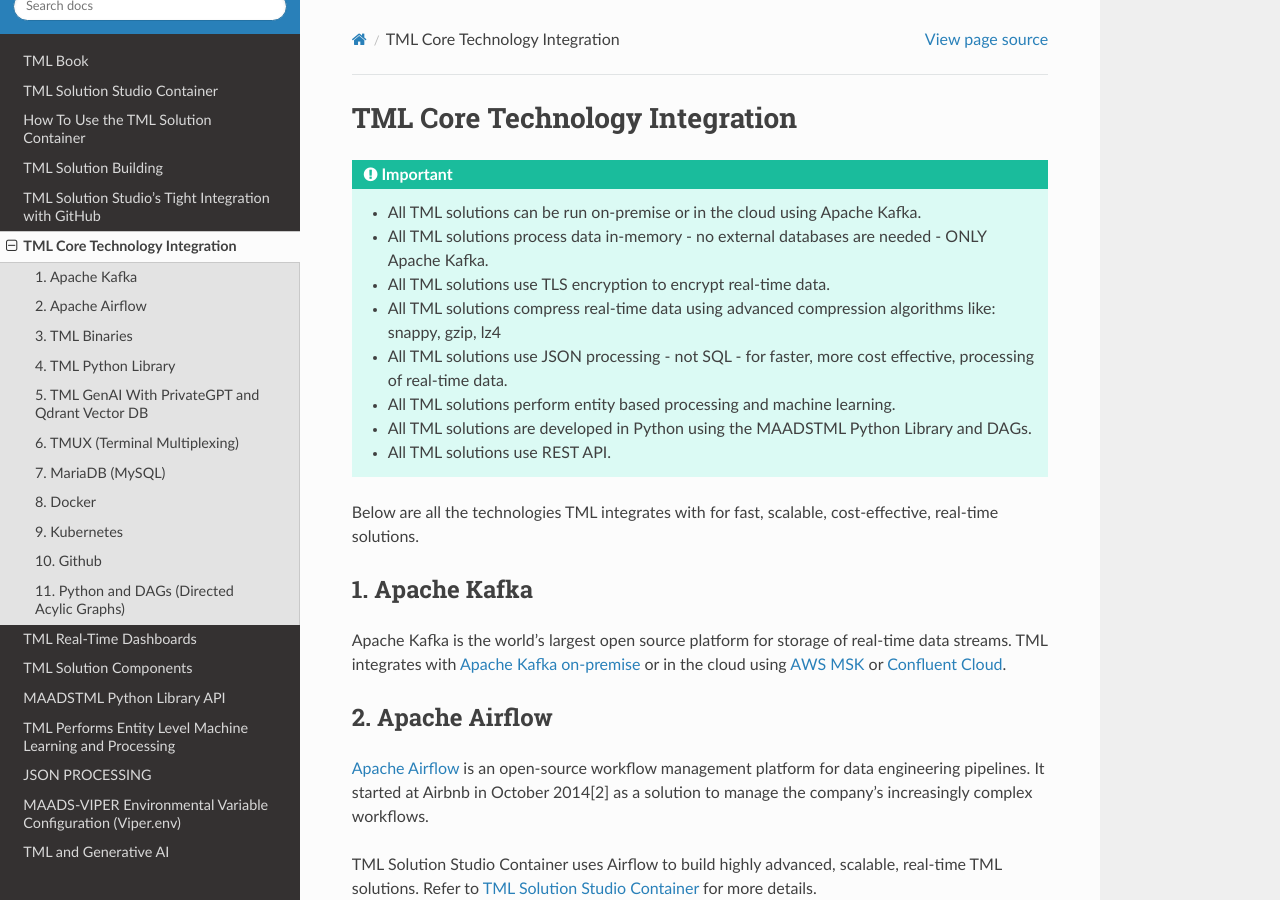
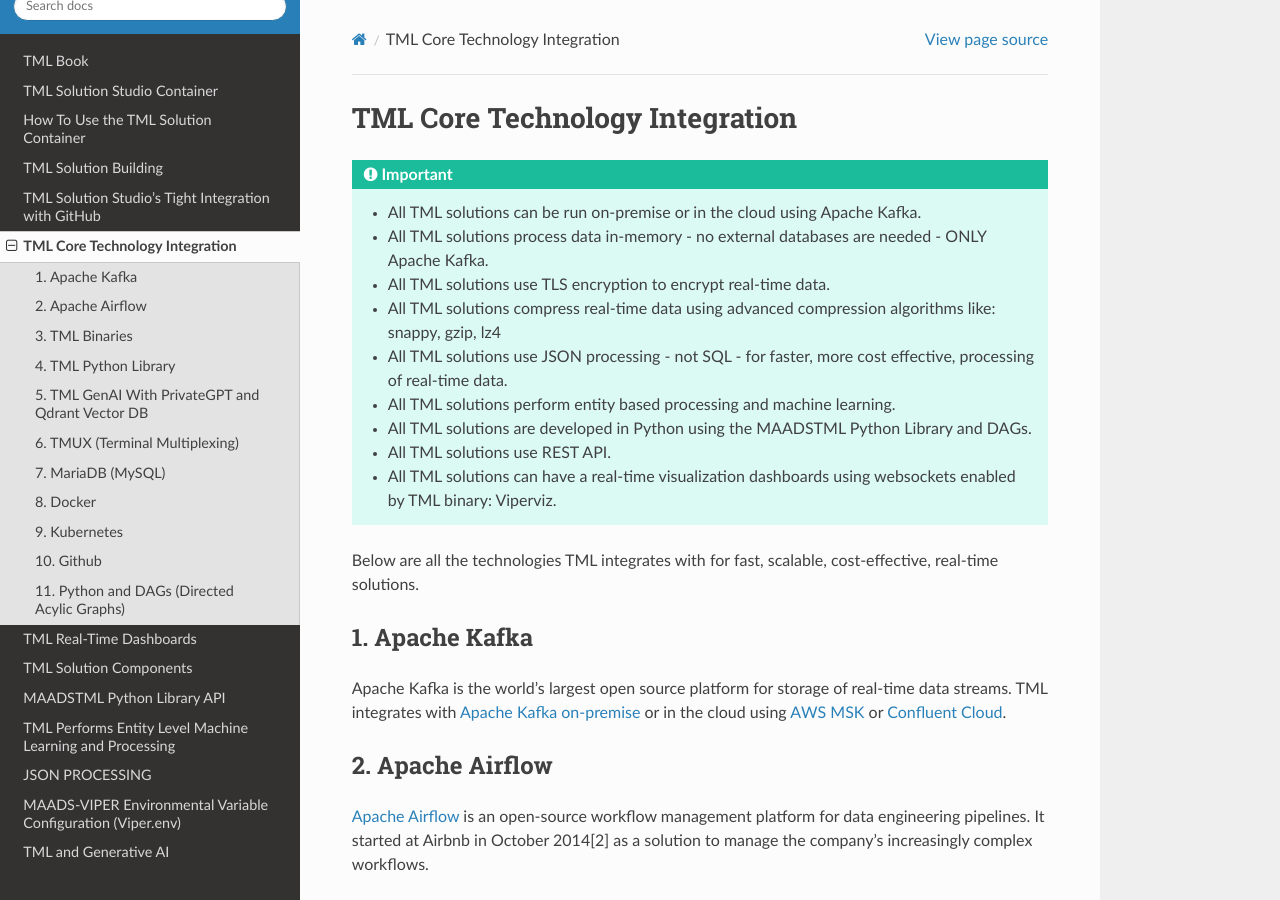
Before and after one commit to smaurice101/readthedocs, a Sphinx documentation site: the page built from docs/source/coreintegrations.rst, in a window 1280 px wide and 900 px high. Built offline with Sphinx 7.4.7 and the Read the Docs theme 2.0.0, drawn with Linux system fonts in a browser that asks for light colours.

Commit message:
Update coreintegrations.rst

```diff
--- a/docs/source/coreintegrations.rst
+++ b/docs/source/coreintegrations.rst
@@ -18,6 +18,8 @@
    - All TML solutions are developed in Python using the MAADSTML Python Library and DAGs.
 
    - All TML solutions use REST API.
+
+   - All TML solutions can have a real-time visualization dashboards using websockets enabled by TML binary: Viperviz.
 
 Below are all the technologies TML integrates with for fast, scalable, cost-effective, real-time solutions.
 
```
